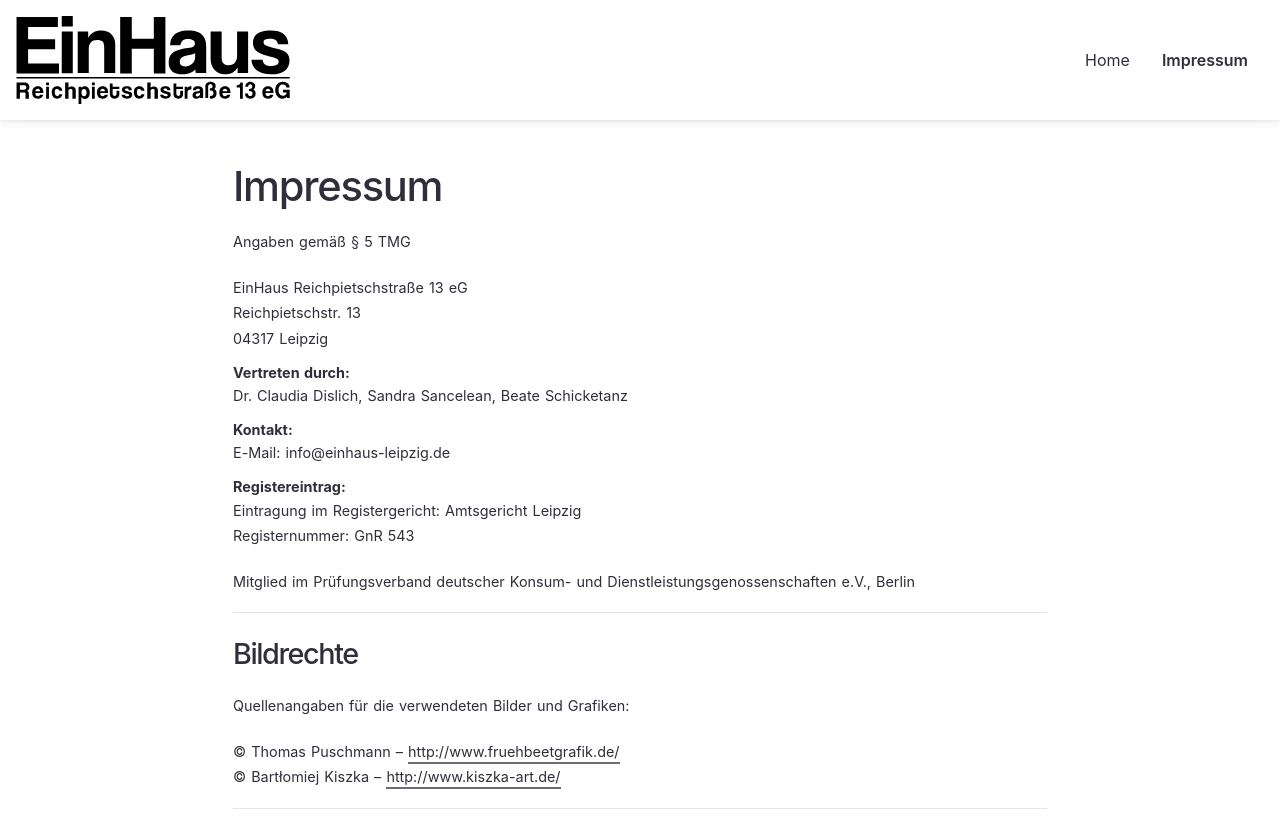
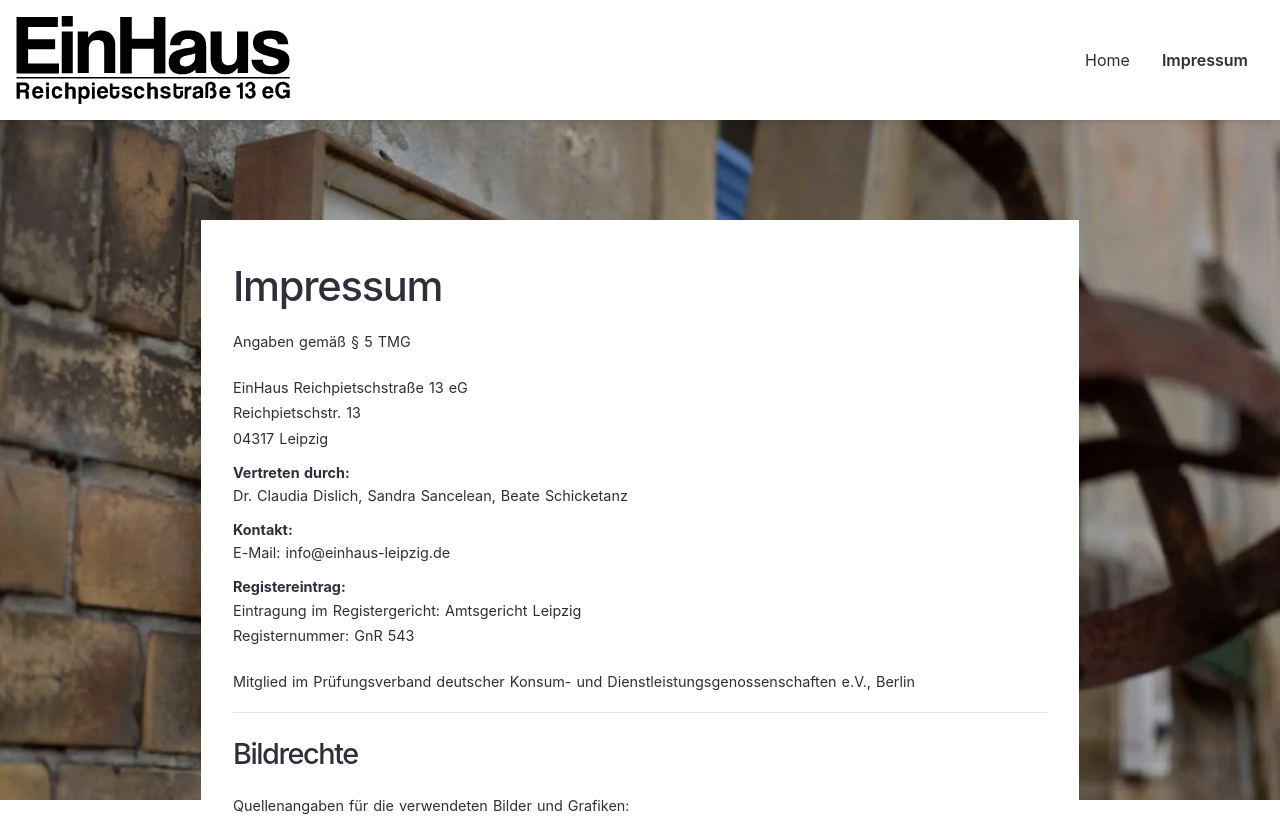
Before and after one commit to 3vincent/einhaus-leipzig, a Nuxt app: page /impressum in a window 1280 px wide. Shown: the top 817 px of the page. Built offline with nearby package versions, Linux system fonts and the light colour scheme.

Commit message:
Add background-image to content page

```diff
--- a/pages/impressum.vue
+++ b/pages/impressum.vue
@@ -172,14 +172,36 @@ definePageMeta({
   flex-wrap: wrap;
   text-align: left;
   justify-content: center;
+
+  &::before {
+    background-image: url(/images/einhaus-landing-photo-06.jpg);
+    background-repeat: no-repeat;
+    background-position: 50% 0;
+    background-size: cover;
+    box-shadow: inset 0 0 300px 300px rgb(0 0 0 / 25%);
+    content: '';
+    height: 100%;
+    left: 0;
+    position: fixed;
+    top: 0;
+    width: 100%;
+    will-change: transform;
+    z-index: -1;
+  }
 }
 
 .content {
   width: 100%;
   max-width: calc((3 * 250px) + (4 * 2rem));
-  // width: max-content;
-  // border: 1px solid green;
   padding: 2rem;
+  background-color: white;
+  margin-top: 0;
+  margin-bottom: 0;
+
+  @media screen and (min-width: $_lg) {
+    margin-top: 100px;
+    margin-bottom: 100px;
+  }
 
   a,
   a:link,
```
